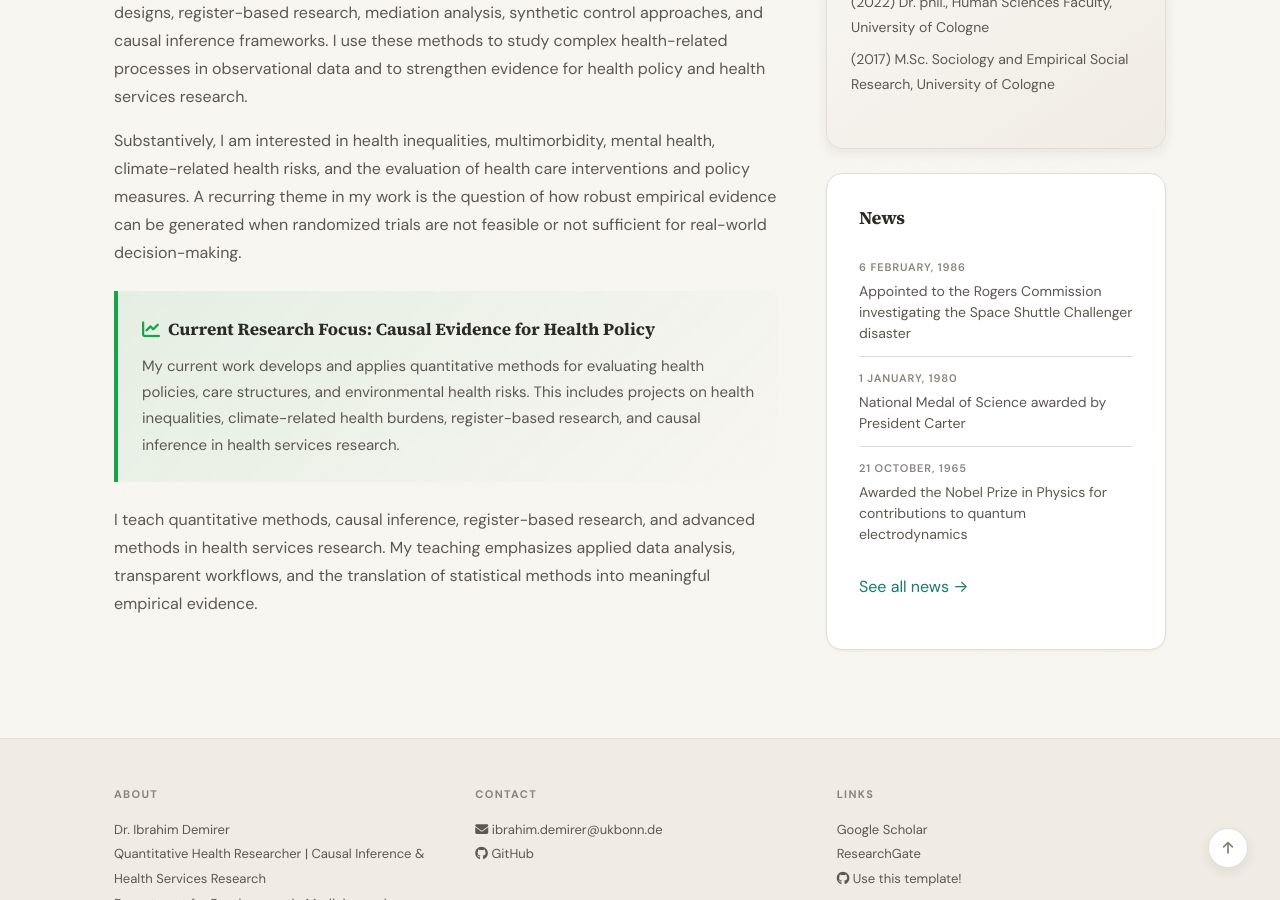
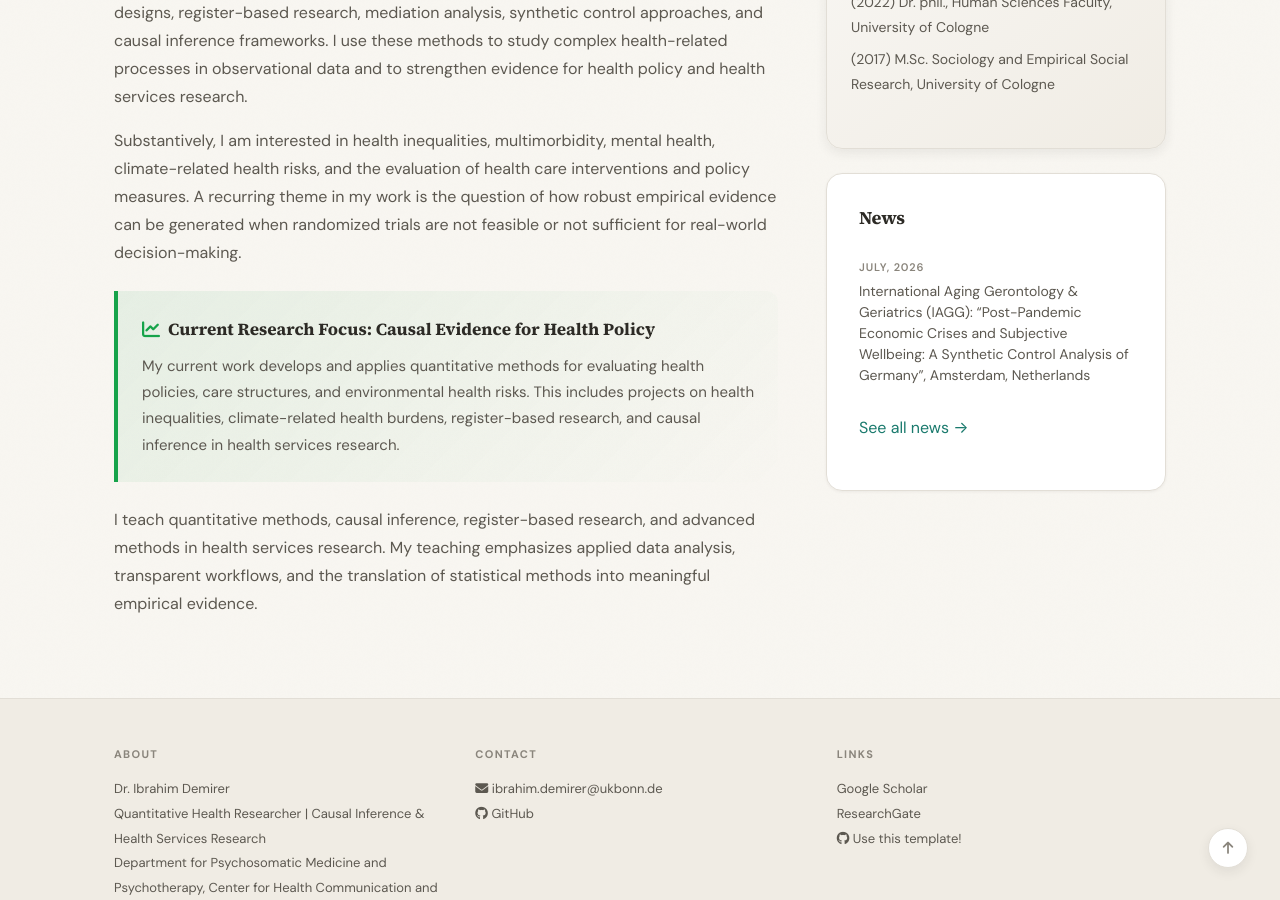
Before and after one commit to IbrahimDemirer/ibrahimdemirer.github.io, a Jekyll site: the page built from _pages/home.md, in a window 1280 px wide and 900 px high, scrolled down 564 px. Built offline with Jekyll 4.4.1, drawn with Linux system fonts in a browser that asks for light colours; a style sheet for code colours, icons or effects is not loaded.

Commit message:
Update news.yml

```diff
--- a/_data/news.yml
+++ b/_data/news.yml
@@ -1,20 +1,5 @@
 # News items shown on the home page sidebar.
 # The 3 most recent are shown; all appear on /allnews.
 # Each entry needs: date, headline
-- date: 6 February, 1986
-  headline: "Appointed to the Rogers Commission investigating the Space Shuttle Challenger disaster"
-
-- date: 1 January, 1980
-  headline: "National Medal of Science awarded by President Carter"
-
-- date: 21 October, 1965
-  headline: "Awarded the Nobel Prize in Physics for contributions to quantum electrodynamics"
-
-- date: 1 September, 1961
-  headline: "The Feynman Lectures on Physics begins publication"
-
-- date: 1 June, 1959
-  headline: "Delivered 'There's Plenty of Room at the Bottom' talk at Caltech APS meeting"
-
-- date: 1 January, 1951
-  headline: "Joined the faculty at California Institute of Technology"
+- date: July, 2026
+  headline: "International Aging Gerontology & Geriatrics (IAGG): “Post-Pandemic Economic Crises and Subjective Wellbeing: A Synthetic Control Analysis of Germany”, Amsterdam, Netherlands"
```
